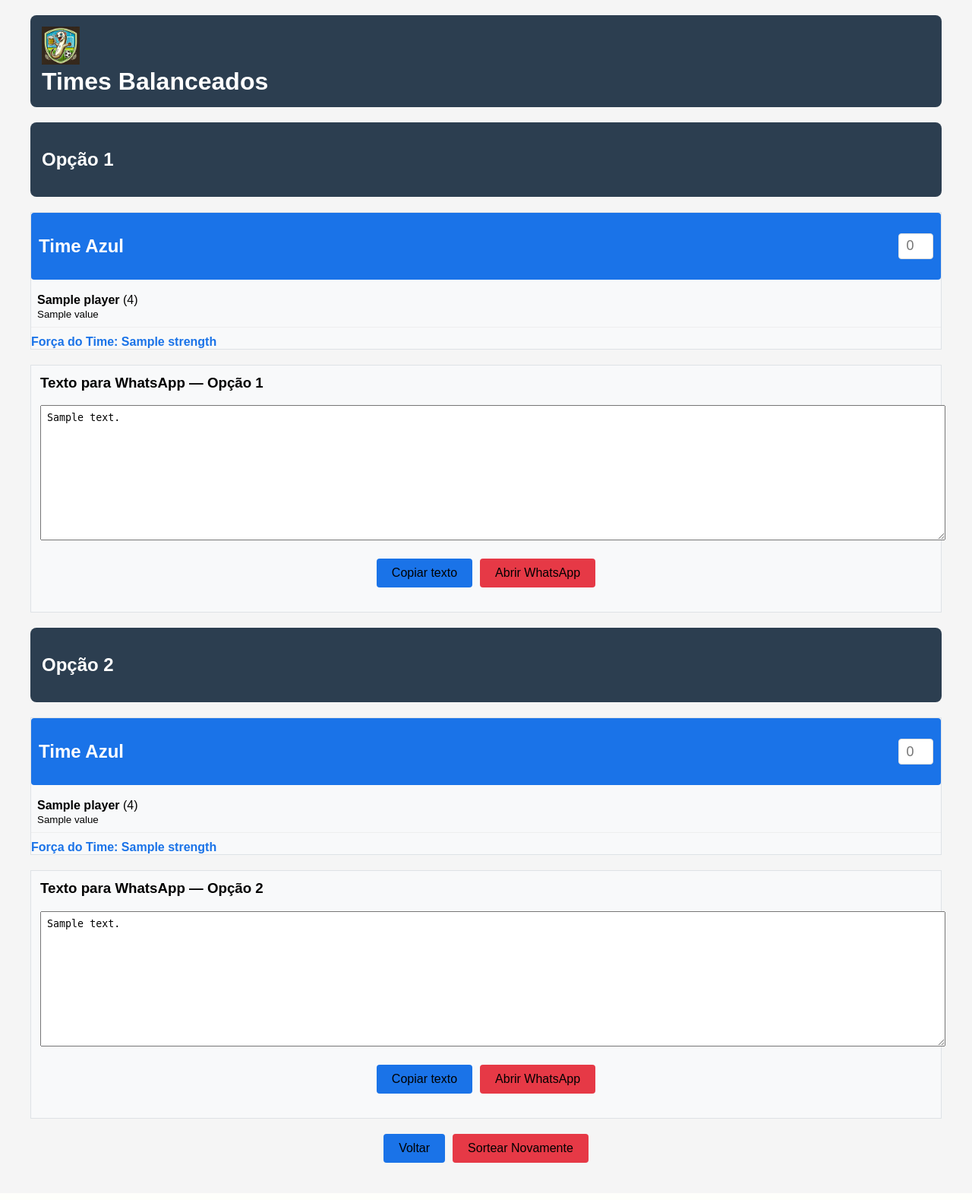
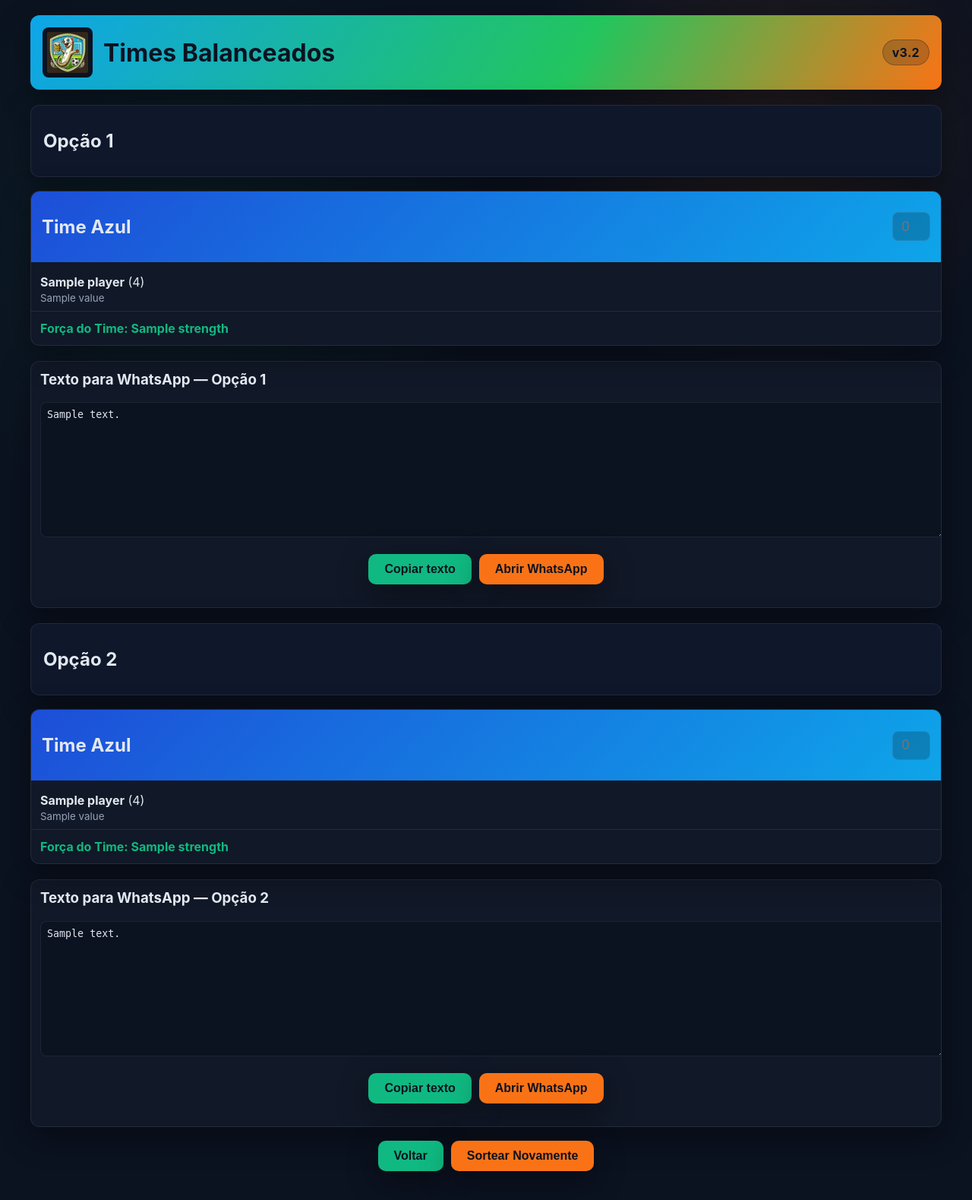
Before and after one commit to hfernandescfc/PeladAPP, a Flask app: template templates/results.html in a window 1280 px wide. Shown: the whole page at 76% size. Before the commit the page ends 1530 px from the top, so only its background shows below. Run offline with Flask 3, Linux system fonts and the light colour scheme; the template is opened without the code that fills it: most values are stand-ins (such as "Sample title", 1, 10 or a date in 2020).

Commit message:
Alterações na distribuição final dos times e UI

```diff
--- a/players.json
+++ b/players.json
@@ -7,13 +7,13 @@
   },
   {
     "name": "Vaca",
-    "rating": 1,
+    "rating": 3,
     "intensity": "LOW",
     "mensalista": true
   },
   {
     "name": "Caio",
-    "rating": 7,
+    "rating": 1,
     "intensity": "LOW",
     "mensalista": true
   },
@@ -37,13 +37,13 @@
   },
   {
     "name": "Gabriel de Leon",
-    "rating": 2,
+    "rating": 1,
     "intensity": "HIGH",
     "mensalista": true
   },
   {
     "name": "Guilherme Figueiredo",
-    "rating": 5,
+    "rating": 6,
     "intensity": "HIGH",
     "mensalista": true
   },
--- a/team_balancer.py
+++ b/team_balancer.py
@@ -277,7 +277,10 @@ class TeamBalancer:
                 "Não foi possível encontrar uma distribuição válida com a distribuição equilibrada de jogadores de alta intensidade"
             )
 
-        return best_distribution
+        # Embaralha a ordem dos times para variar a apresentacao (cores/posicoes)
+        final_distribution = best_distribution[:]
+        random.shuffle(final_distribution)
+        return final_distribution
 
     def distribute_players_dissimilar_strength(self) -> List[List[Player]]:
         # Objetivo: maximizar a diferença de força entre o time mais forte e o mais fraco
--- a/templates/results.html
+++ b/templates/results.html
@@ -5,119 +5,181 @@
     <meta name="viewport" content="width=device-width, initial-scale=1.0">
     <title>Times Balanceados</title>
     <style>
+        :root {
+            --bg: #0b1220;
+            --panel: #0f172a;
+            --card: #111827;
+            --muted: #94a3b8;
+            --text: #e2e8f0;
+            --stroke: rgba(255, 255, 255, 0.08);
+            --accent: #10b981;
+            --accent-strong: #f97316;
+            --shadow: 0 12px 40px rgba(0, 0, 0, 0.4);
+        }
         body {
-            font-family: Arial, sans-serif;
+            font-family: "Inter", "Segoe UI", system-ui, -apple-system, sans-serif;
             max-width: 1200px;
             margin: 0 auto;
             padding: 20px;
-            background-color: #f5f5f5;
+            color: var(--text);
+            background: radial-gradient(circle at 20% 20%, rgba(16,185,129,0.08), transparent 25%),
+                        radial-gradient(circle at 80% 10%, rgba(249,115,22,0.1), transparent 20%),
+                        var(--bg);
         }
         .header {
-            background-color: #2c3e50;
-            color: white;
-            padding: 15px;
-            border-radius: 8px;
+            background: linear-gradient(120deg, #0ea5e9 0%, #22c55e 60%, #f97316 100%);
+            color: #0b1220;
+            padding: 16px;
+            border-radius: 12px;
+            display: flex;
+            align-items: center;
+            gap: 14px;
+            box-shadow: var(--shadow);
         }
         .header img {
-            width: 50px;
-            height: 50px;
+            width: 54px;
+            height: 54px;
             object-fit: contain;
+            border-radius: 8px;
+            background: #0b1220;
+            padding: 6px;
         }
-        .header h1 {
+        .header h1, .header h2 {
             margin: 0;
+        }
+        .version-badge {
+            margin-left: auto;
+            background: rgba(11, 18, 32, 0.2);
+            color: #0b1220;
+            padding: 6px 12px;
+            border-radius: 999px;
+            font-weight: 700;
+            letter-spacing: 0.02em;
+            border: 1px solid rgba(11, 18, 32, 0.28);
+        }
+        .sub-header {
+            background: var(--panel);
+            color: var(--text);
+            padding: 12px 16px;
+            border-radius: 12px;
+            margin-top: 20px;
+            border: 1px solid var(--stroke);
+            box-shadow: var(--shadow);
         }
         .teams-container {
             display: grid;
-            grid-template-columns: repeat(auto-fit, minmax(250px, 1fr));
-            gap: 20px;
-            margin: 20px 0;
+            grid-template-columns: repeat(auto-fit, minmax(260px, 1fr));
+            gap: 16px;
+            margin: 18px 0;
         }
         .team-card {
-            background-color: #f8f9fa;
-            border: 1px solid #dee2e6;
+            background-color: var(--card);
+            border: 1px solid var(--stroke);
+            border-radius: 12px;
+            box-shadow: var(--shadow);
+            overflow: hidden;
         }
         .team-header {
-            color: yellow;
-            padding: 10px;
-            border-radius: 4px;
-            margin-bottom: 10px;
+            padding: 12px 14px;
+            margin-bottom: 8px;
             display: flex;
             justify-content: space-between;
             align-items: center;
+            font-weight: 700;
         }
         .score-display {
             display: flex;
             align-items: center;
             gap: 10px;
-            font-size: 24px;
-            font-weight: bold;
+            font-size: 22px;
+            font-weight: 800;
         }
         .score-input {
-            width: 40px;
-            height: 30px;
+            width: 44px;
+            height: 34px;
             text-align: center;
             font-size: 18px;
-            border: 1px solid #ddd;
-            border-radius: 4px;
+            border: 1px solid var(--stroke);
+            border-radius: 8px;
+            background: rgba(0,0,0,0.2);
+            color: var(--text);
         }
         .player-item {
-            padding: 8px;
-            border-bottom: 1px solid #eee;
+            padding: 8px 12px;
+            border-bottom: 1px solid var(--stroke);
         }
         .player-item:last-child {
             border-bottom: none;
         }
+        .player-item small {
+            color: var(--muted);
+        }
         .team-strength {
-            font-weight: bold;
-            color: #1a73e8;
-            margin-top: 10px;
+            font-weight: 700;
+            color: var(--accent);
+            margin: 12px;
         }
         .buttons-container {
             display: flex;
             gap: 10px;
             justify-content: center;
-            margin: 20px 0;
+            margin: 18px 0;
+            flex-wrap: wrap;
         }
         .button {
             padding: 10px 20px;
-            border: none;
-            border-radius: 4px;
+            border: 1px solid transparent;
+            border-radius: 10px;
             cursor: pointer;
             font-size: 16px;
-            transition: background-color 0.2s;
+            font-weight: 700;
+            transition: transform 0.15s ease, box-shadow 0.2s ease, background-color 0.2s ease, border-color 0.2s ease;
+            color: #0b1220;
+            box-shadow: var(--shadow);
         }
         .primary-button {
-            background-color: #1a73e8;
+            background-color: var(--accent);
         }
         .secondary-button {
-            background-color: #e63946;
+            background-color: var(--accent-strong);
         }
         .button:hover {
-            opacity: 0.9;
+            transform: translateY(-1px);
         }
-        /* Atualização das classes de rating para refletir as categorias */
-        .rating-elite { color: #2ecc71; }
-        .rating-bom { color: #3498db; }
-        .rating-regular { color: #f1c40f; }
-        .rating-iniciante { color: #e74c3c; }
+        .textarea-card {
+            background: var(--card);
+            border-radius: 12px;
+            border: 1px solid var(--stroke);
+            box-shadow: var(--shadow);
+        }
+        textarea {
+            background: #0b1220;
+            color: var(--text);
+            border: 1px solid var(--stroke);
+            border-radius: 8px;
+        }
+        /* Classes de rating */
+        .rating-elite { color: #22c55e; }
+        .rating-bom { color: #0ea5e9; }
+        .rating-regular { color: #f59e0b; }
+        .rating-iniciante { color: #f43f5e; }
 
         /* Cores para os times */
         .team-blue {
-            background-color: #1a73e8;
-            color: white;
+            background: linear-gradient(135deg, #1d4ed8, #0ea5e9);
+            color: #e2e8f0;
         }
         .team-red {
-            background-color: #e63946;
-            color: white;
+            background-color: #e11d48;
+            color: #fff7ed;
         }
         .team-white {
-            background-color: #ffffff;
-            color: #2c3e50;
-            border: 1px solid #ddd;
+            background: linear-gradient(135deg, #e2e8f0, #cbd5e1);
+            color: #0b1220;
         }
         .team-black {
-            background-color: #000000;
-            color: white;
+            background: linear-gradient(135deg, #0b1220, #111827);
+            color: #e2e8f0;
         }
     </style>
 </head>
@@ -125,9 +187,10 @@
     <div class="header">
         <img src="{{ url_for('static', filename='logo.jpeg') }}" alt="Logo">
         <h1>Times Balanceados</h1>
+        <div class="version-badge">v3.2</div>
     </div>
 
-    <div class="header" style="margin-top: 20px;">
+    <div class="sub-header" style="margin-top: 20px;">
         <h2>Opção 1</h2>
     </div>
 
@@ -160,17 +223,17 @@
     </div>
 
     <!-- Seção de compartilhamento para WhatsApp - Opção 1 -->
-    <div class="team-card" style="margin-top: 20px; padding: 12px;">
+    <div class="team-card textarea-card" style="margin-top: 20px; padding: 12px;">
         <h3 style="margin-top:0;">Texto para WhatsApp — Opção 1</h3>
         <textarea id="whatsappText0" readonly style="width:100%; min-height: 160px; padding: 8px;">{{ whatsapp_text }}</textarea>
         <div class="buttons-container">
             <button class="button primary-button" type="button" onclick="copyWhatsappText(0)">Copiar texto</button>
             <button class="button secondary-button" type="button" onclick="openWhatsApp(0)">Abrir WhatsApp</button>
         </div>
-        <div id="copyStatus0" style="text-align:center; color:#2c3e50; display:none;">Copiado!</div>
+        <div id="copyStatus0" style="text-align:center; color:var(--text); display:none;">Copiado!</div>
     </div>
 
-    <div class="header" style="margin-top: 20px;">
+    <div class="sub-header" style="margin-top: 20px;">
         <h2>Opção 2</h2>
     </div>
 
@@ -201,14 +264,14 @@
     </div>
 
     <!-- Seção de compartilhamento para WhatsApp - Opção 2 -->
-    <div class="team-card" style="margin-top: 20px; padding: 12px;">
+    <div class="team-card textarea-card" style="margin-top: 20px; padding: 12px;">
         <h3 style="margin-top:0;">Texto para WhatsApp — Opção 2</h3>
         <textarea id="whatsappText1" readonly style="width:100%; min-height: 160px; padding: 8px;">{{ whatsapp_text_alt }}</textarea>
         <div class="buttons-container">
             <button class="button primary-button" type="button" onclick="copyWhatsappText(1)">Copiar texto</button>
             <button class="button secondary-button" type="button" onclick="openWhatsApp(1)">Abrir WhatsApp</button>
         </div>
-        <div id="copyStatus1" style="text-align:center; color:#2c3e50; display:none;">Copiado!</div>
+        <div id="copyStatus1" style="text-align:center; color:var(--text); display:none;">Copiado!</div>
     </div>
 
     <div class="buttons-container">
```
